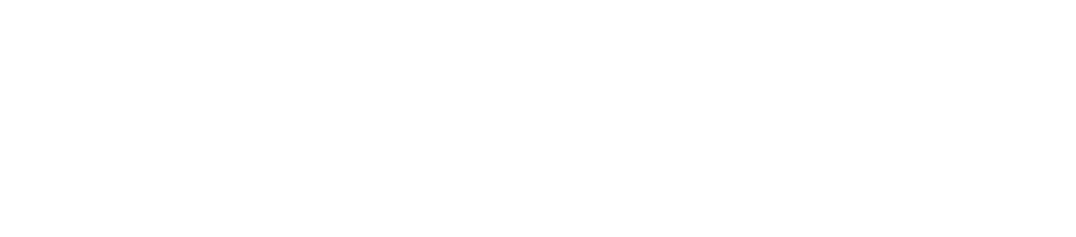
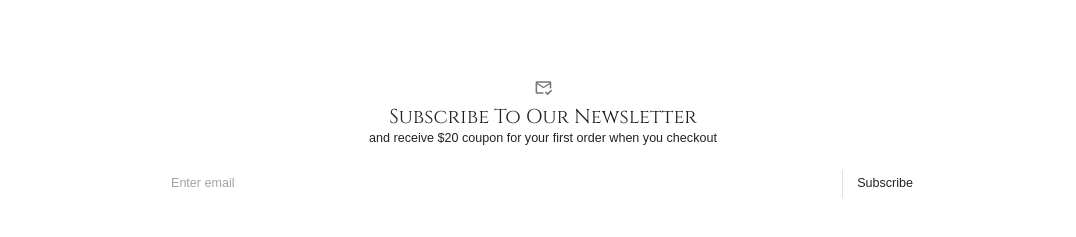
Before and after one commit to mali295/clothing-ecommerce, a React (Create React App) app in the folder client-moe/: page / in a window 1280 px wide. Shown: the part 211-448 px from the top of the page, without its empty margins (97-1173 px from the left). Built offline with nearby package versions, Linux system fonts and the light colour scheme; no server answers; a web font is replaced by a local one.

Commit message:
Implemented Subscribe and finished shopping list

```diff
--- a/client-moe/src/components/Item.jsx
+++ b/client-moe/src/components/Item.jsx
@@ -43,7 +43,7 @@
                     style={{ cursor: 'pointer'}}
                 />
                 <Box
-                    display={isHovered ? "blocked" : 'none'}
+                    display={isHovered ? "block" : 'none'}
                     position= "absolute"
                     bottom="10%"
                     left="0"
--- a/client-moe/src/scenes/home/Home.jsx
+++ b/client-moe/src/scenes/home/Home.jsx
@@ -1,5 +1,6 @@
 import MainCarousel from "./MainCarousel";
 import ShoppingList from "./ShoppingList";
+import Subscribe from "./Subscribe";
 
 
 
@@ -7,6 +8,7 @@
     return <div className="home">
         <MainCarousel />
         <ShoppingList />
+        <Subscribe />
     </div>
 };
 
--- a/client-moe/src/scenes/home/ShoppingList.jsx
+++ b/client-moe/src/scenes/home/ShoppingList.jsx
@@ -35,11 +35,11 @@
         (item) => item.attributes.category === "topRated"
     );
 
-    const newArrivalItems = items.filter(
+    const newArrivalsItems = items.filter(
         (item) => item.attributes.category === "newArrivals"
     );
 
-    const bestsSllersItems = items.filter(
+    const bestSellersItems = items.filter(
         (item) => item.attributes.category === "bestsellers"
     )
 
@@ -75,7 +75,18 @@
             rowGap="20px"
             columnGap="1.33%"
         >
-
+            {value === "all" && items.map((item) => (
+                <Item item={item} key={`${item.name}-${item.id}`} />
+            ))}
+            {value === "newArrivals" && newArrivalsItems.map((item) => (
+                <Item item={item} key={`${item.name}-${item.id}`} />
+            ))}
+            {value === "bestSellers" && bestSellersItems.map((item) => (
+                <Item item={item} key={`${item.name}-${item.id}`} />
+            ))}
+            {value === "topRated" && topRatedItems.map((item) => (
+                <Item item={item} key={`${item.name}-${item.id}`} />
+            ))}
         </Box>
 
 
--- /dev/null
+++ b/client-moe/src/scenes/home/Subscribe.jsx
@@ -0,0 +1,37 @@
+import {Box, InputBase, Divider, Typography, IconButton} from '@mui/material'
+import  MarkEmailReadOutlinedIcon  from '@mui/icons-material/MarkEmailReadOutlined'
+import {useState} from "react";
+
+
+const Subscribe = () => {
+    const [email, setEmail] = useState("");
+
+    return (
+        <Box width="80%" margin="80px auto" textAlign="center">
+            <IconButton>
+                <MarkEmailReadOutlinedIcon fontSize="center"/>
+            </IconButton>
+            <Typography variant="h3">Subscribe To Our Newsletter</Typography>
+            <Typography>and receive $20 coupon for your first order when you checkout</Typography>
+            <Box
+                p="2px 4px"
+                m="15px auto"
+                display="flex"
+                alignItems="center"
+                width="75%"
+                backgroundColor="F2F2F2"
+            >
+                <InputBase
+                    sx={{ ml: 1, flex: 1}}
+                    placeholder="Enter email"
+                    onChange={(e) => setEmail(e.target.value)}
+                    value={email}
+                />
+                <Divider sx={{ height: 28, m: 0.5, }} orientation="vertical" />
+                <Typography sx={{ p: "10px", ":hover": {cursor: "pointer"}}}>Subscribe</Typography>
+            </Box>
+        </Box>
+    )
+}
+
+export default Subscribe
```
